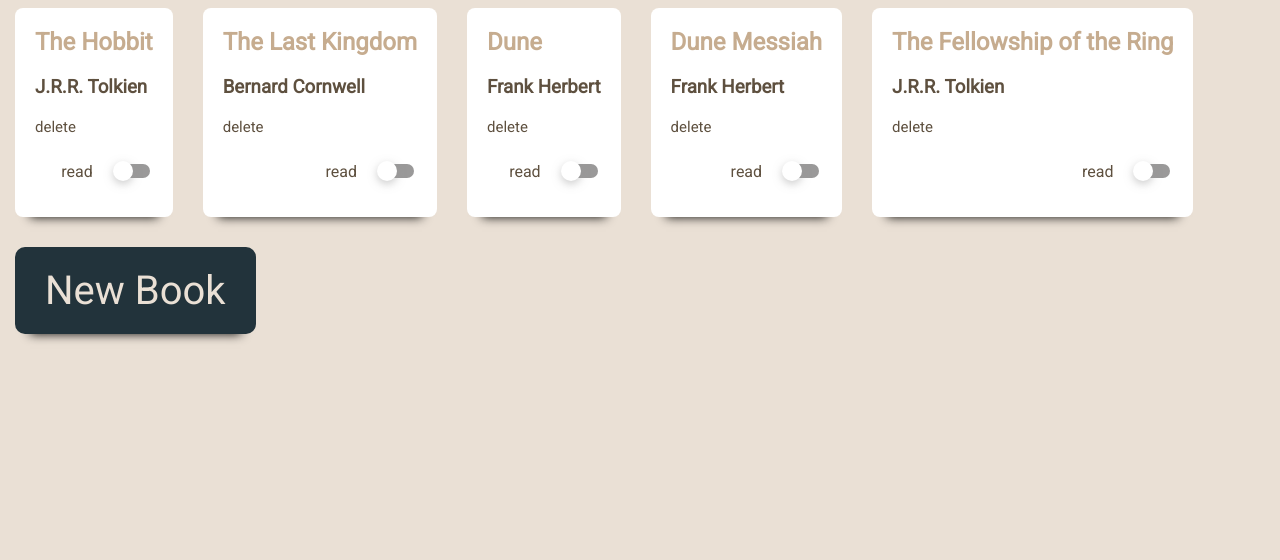
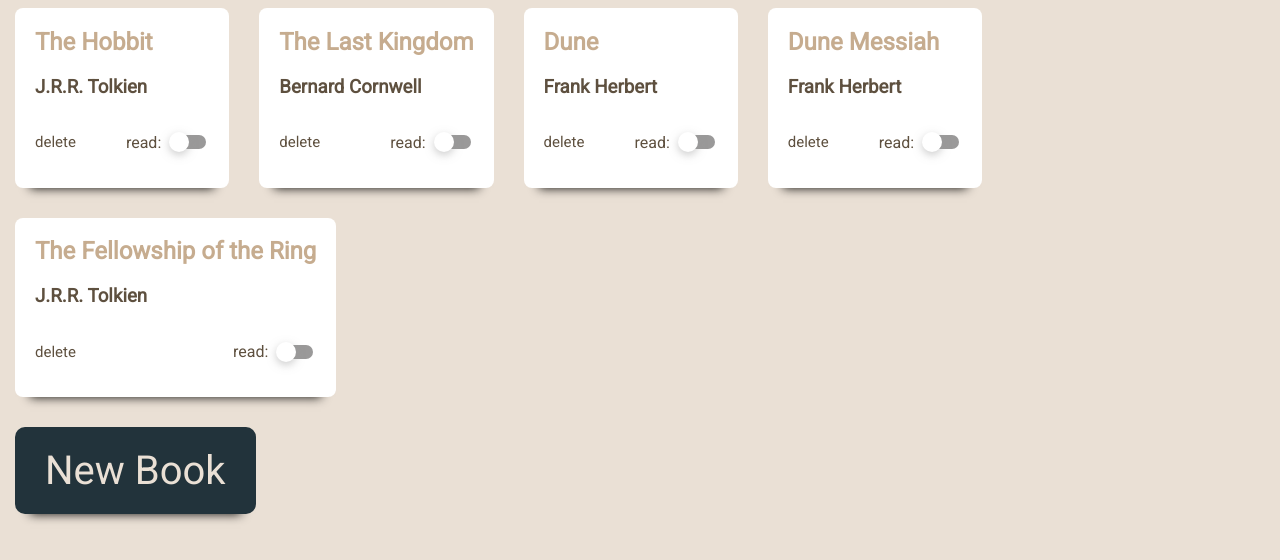
Before and after one commit to ScottGrieveWeb/library, a plain HTML site: page index.html in a window 1280 px wide. Shown: the part 118-678 px from the top of the page. Drawn offline with Linux system fonts and the light colour scheme.

Commit message:
Styled read status toggle -Need to associate read status with DOM

```diff
--- a/script.js
+++ b/script.js
@@ -66,7 +66,7 @@
             removeBook(bookDiv.dataset.index);
          });
 
-        bookDiv.appendChild(deleteBttn);
+
 
         const readDiv = document.createElement("div");
         readDiv.classList.add("readDiv");
@@ -87,11 +87,17 @@
         readBttn.appendChild(label);
 
         const readStatus = document.createElement("p");
-        const readText = document.createTextNode("read");
+        const readText = document.createTextNode("read:");
         readStatus.appendChild(readText);
 
-        readDiv.appendChild(readStatus);
-        readDiv.appendChild(readBttn);
+        const readBttnWrapper = document.createElement("div");
+        readBttnWrapper.classList.add("readBttnWrapper");
+
+        readBttnWrapper.appendChild(readStatus);
+        readBttnWrapper.appendChild(readBttn);
+
+        readDiv.appendChild(deleteBttn);
+        readDiv.appendChild(readBttnWrapper);
 
         bookDiv.appendChild(readDiv);
 
--- a/style.css
+++ b/style.css
@@ -36,8 +36,15 @@
 
 .readDiv {
     display: flex;
-    justify-content: flex-end;
-    gap: 20px;
+    justify-content: space-between;
+    gap: 50px;
+    align-items: center;
+}
+
+.readBttnWrapper {
+    display: flex;
+    justify-content: space-around;
+    gap: 8px;
     align-items: center;
 }
 
@@ -46,7 +53,6 @@
 }
 
 .delete {
-    margin-bottom: 10px;
     font-size: 15px;
 }
 
@@ -185,10 +191,12 @@
   }
 
   .readWrapper .id:checked + .toggle:before {
-    background: #947ADA;
+    /* background: #947ADA; */
+    background: #22333B;
   }
   .readWrapper .id:checked + .toggle span {
-    background: #4F2EDC;
+    /* background: #4F2EDC; */
+    background: #0A0908;
     transform: translateX(20px);
     transition: all 0.2s cubic-bezier(0.8, 0.4, 0.3, 1.25), background 0.15s ease;
     box-shadow: 0 3px 8px rgba(79, 46, 220, 0.2);
```
